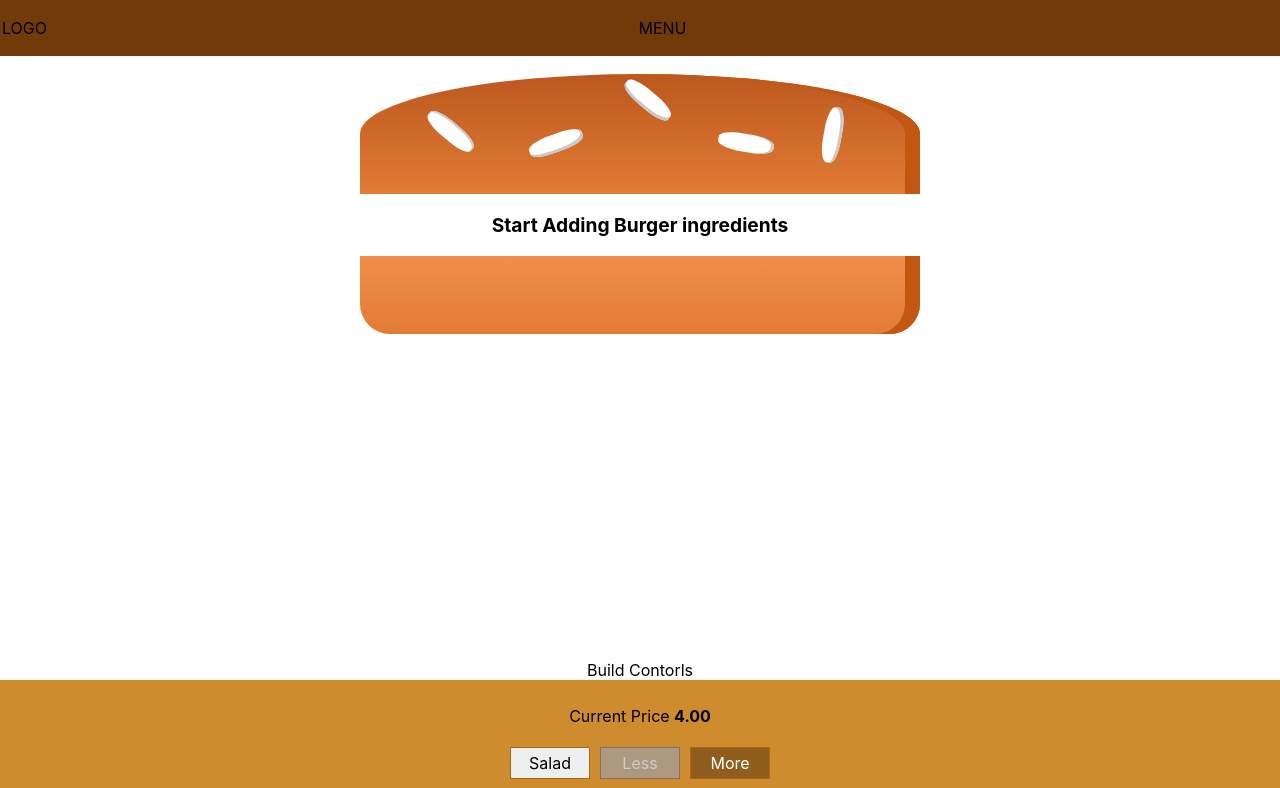
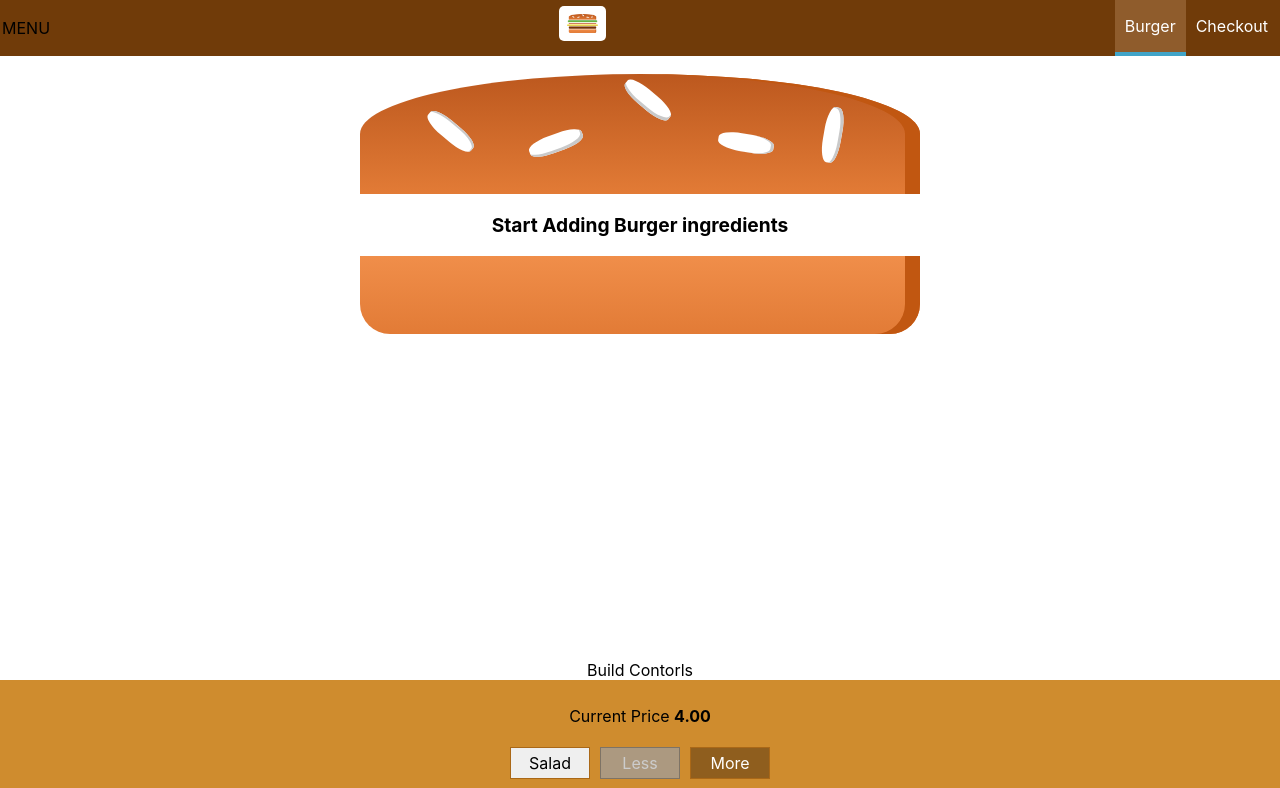
Before and after one commit to lario0913/blog, a React (Create React App) app in the folder Desktop/lario/projects/react/burger-builder/: page / in a window 1280 px wide. Shown: the top 788 px of the page. Built offline with nearby package versions, Linux system fonts and the light colour scheme.

Commit message:
added reusable navigation items and also added the reusable side-drawer

```diff
--- a/Desktop/lario/projects/react/burger-builder/src/components/Layout/Layout.js
+++ b/Desktop/lario/projects/react/burger-builder/src/components/Layout/Layout.js
@@ -3,11 +3,12 @@ import Auxilliary from '../../hoc/Auxilliary'
 
 import styles from './Layout.module.css'
 import Toolbar from '../Navigation/Toolbar/Toolbar'
+import SideDrawer from '../Navigation/SideDrawer/SideDrawer'
 
 function Layout(props) {
     return (
         <Auxilliary>
-
+            <SideDrawer/>
             <Toolbar/>
             <main className={styles.content}>
                 {props.children}
--- /dev/null
+++ b/Desktop/lario/projects/react/burger-builder/src/components/Logo/Logo.js
@@ -0,0 +1,11 @@
+import React from 'react'
+import companyLogo from '../../assets/images/burger.png.png'
+import styles from './Logo.module.css'
+
+const Logo = (props) => (
+    <div className={styles.Logo} >
+        <img src={companyLogo} alt="Company Logo" />
+    </div>
+)
+
+export default Logo
--- /dev/null
+++ b/Desktop/lario/projects/react/burger-builder/src/components/Logo/Logo.module.css
@@ -0,0 +1,11 @@
+.Logo {
+    background-color: white;
+    padding: 8px;
+    box-sizing: border-box;
+    height: 80%;
+    border-radius: 5px;
+}
+
+.Logo img {
+    height: 100%;
+}
--- /dev/null
+++ b/Desktop/lario/projects/react/burger-builder/src/components/Navigation/NavigationItems/NavigationItem/NavigationItem.js
@@ -0,0 +1,13 @@
+import React from 'react'
+import styles from './NavigationItem.module.css'
+
+const navigationItem = (props) => (
+        <li className={styles.NavigationItem}>
+            <a href={props.link}
+                className={props.active ? styles.active : null}>
+                    {props.children}
+            </a>
+        </li>
+)
+
+export default navigationItem
--- /dev/null
+++ b/Desktop/lario/projects/react/burger-builder/src/components/Navigation/NavigationItems/NavigationItem/NavigationItem.module.css
@@ -0,0 +1,25 @@
+.NavigationItem {
+    margin: 0;
+    box-sizing: border-box;
+    display: flex;
+    height: 100%;
+    align-items: center;
+}
+
+.NavigationItem a {
+    color: white;
+    text-decoration: none;
+    padding: 16px 10px;
+    border-bottom: 4px solid transparent;
+    height: 100%;
+    box-sizing: border-box;
+    display: block;
+}
+
+.NavigationItem a:hover,
+.NavigationItem a:active,
+.NavigationItem a.active {
+    background-color: #8f5c2c;
+    border-bottom: 4px solid #40a4c8;
+    color: white;
+}
--- /dev/null
+++ b/Desktop/lario/projects/react/burger-builder/src/components/Navigation/NavigationItems/NavigationItems.js
@@ -0,0 +1,12 @@
+import React from 'react'
+import styles from './NavigationItems.module.css'
+import NavigationItem from './NavigationItem/NavigationItem'
+
+const navigationItems = () => (
+    <ul className={styles.NavigationItems}>
+        <NavigationItem link='/' active>Burger</NavigationItem>
+        <NavigationItem link='/' >Checkout</NavigationItem>
+    </ul>
+)
+
+export default navigationItems
--- /dev/null
+++ b/Desktop/lario/projects/react/burger-builder/src/components/Navigation/NavigationItems/NavigationItems.module.css
@@ -0,0 +1,8 @@
+.NavigationItems {
+    margin: 0;
+    padding: 0;
+    list-style: none;
+    display: flex;
+    align-items: center;
+    height: 100%;
+}
--- /dev/null
+++ b/Desktop/lario/projects/react/burger-builder/src/components/Navigation/SideDrawer/SideDrawer.js
@@ -0,0 +1,23 @@
+import React from 'react'
+import Logo from '../../Logo/Logo'
+
+import NavigationItems from '../NavigationItems/NavigationItems'
+
+import styles from './SideDrawer.module.css'
+
+const SideDrawer = () => {
+
+    return (
+        <div className={styles.SideDrawer}>
+
+            <div className={styles.Logo}>
+                <Logo/>
+            </div>
+            <nav>
+                <NavigationItems />
+            </nav>
+        </div>
+    )
+}
+
+export default SideDrawer
--- /dev/null
+++ b/Desktop/lario/projects/react/burger-builder/src/components/Navigation/SideDrawer/SideDrawer.module.css
@@ -0,0 +1,31 @@
+.SideDrawer {
+    position: fixed;
+    width: 280px;
+    max-width: 70%;
+    height: 100%;
+    left: 0;
+    top: 0;
+    z-index: 200;
+    background-color: white;
+    padding: 32px 16px;
+    box-sizing: border-box;
+    transition: transform 0.3s ease-out;
+}
+
+@media (min-width: 600px){
+    .SideDrawer {
+        display: none;
+    }
+}
+
+.Open {
+    transform: translateX(0);
+}
+
+.Close {
+    transform: translateX(-100);
+}
+
+.Logo {
+    height: 11%;
+}
--- a/Desktop/lario/projects/react/burger-builder/src/components/Navigation/Toolbar/Toolbar.js
+++ b/Desktop/lario/projects/react/burger-builder/src/components/Navigation/Toolbar/Toolbar.js
@@ -1,11 +1,19 @@
 import React from 'react'
 import styles from './Toolbar.module.css'
+import Logo from '../../Logo/Logo'
+import NavigationItems from '../NavigationItems/NavigationItems'
 
 const toolbar = (props) => (
+
     <header className={styles.Toolbar}>
-        <div>LOGO</div>
+
         <div>MENU</div>
-        <nav></nav>
+        <div className={styles.Logo}>
+            <Logo />
+        </div>
+        <nav>
+            <NavigationItems />
+        </nav>
     </header>
 )
 
--- a/Desktop/lario/projects/react/burger-builder/src/components/Navigation/Toolbar/Toolbar.module.css
+++ b/Desktop/lario/projects/react/burger-builder/src/components/Navigation/Toolbar/Toolbar.module.css
@@ -16,3 +16,7 @@
 .Toolbar nav {
     height: 100%;
 }
+
+.Logo{
+    height: 80%;
+}
```
Also changed, not shown: Desktop/lario/projects/react/burger-builder/src/assets/images/burger.png.png (added).
